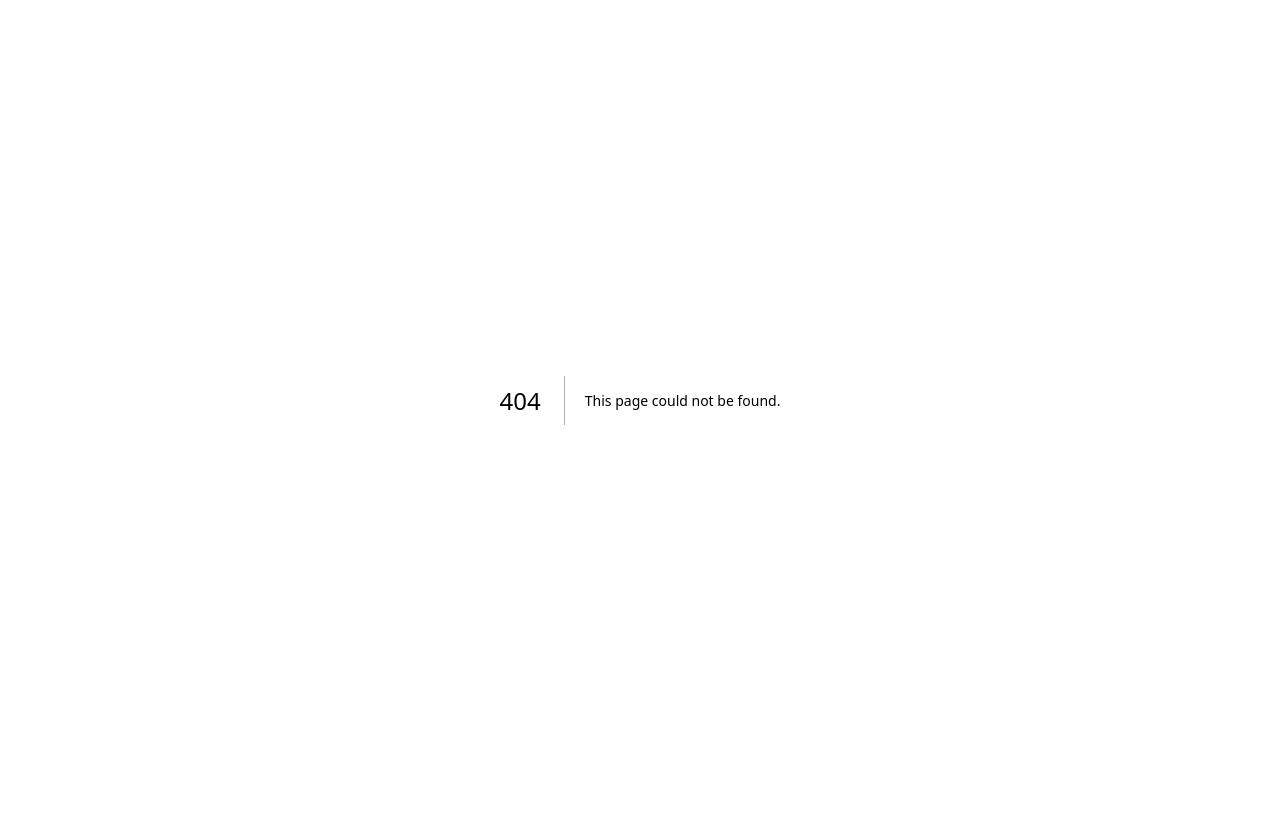
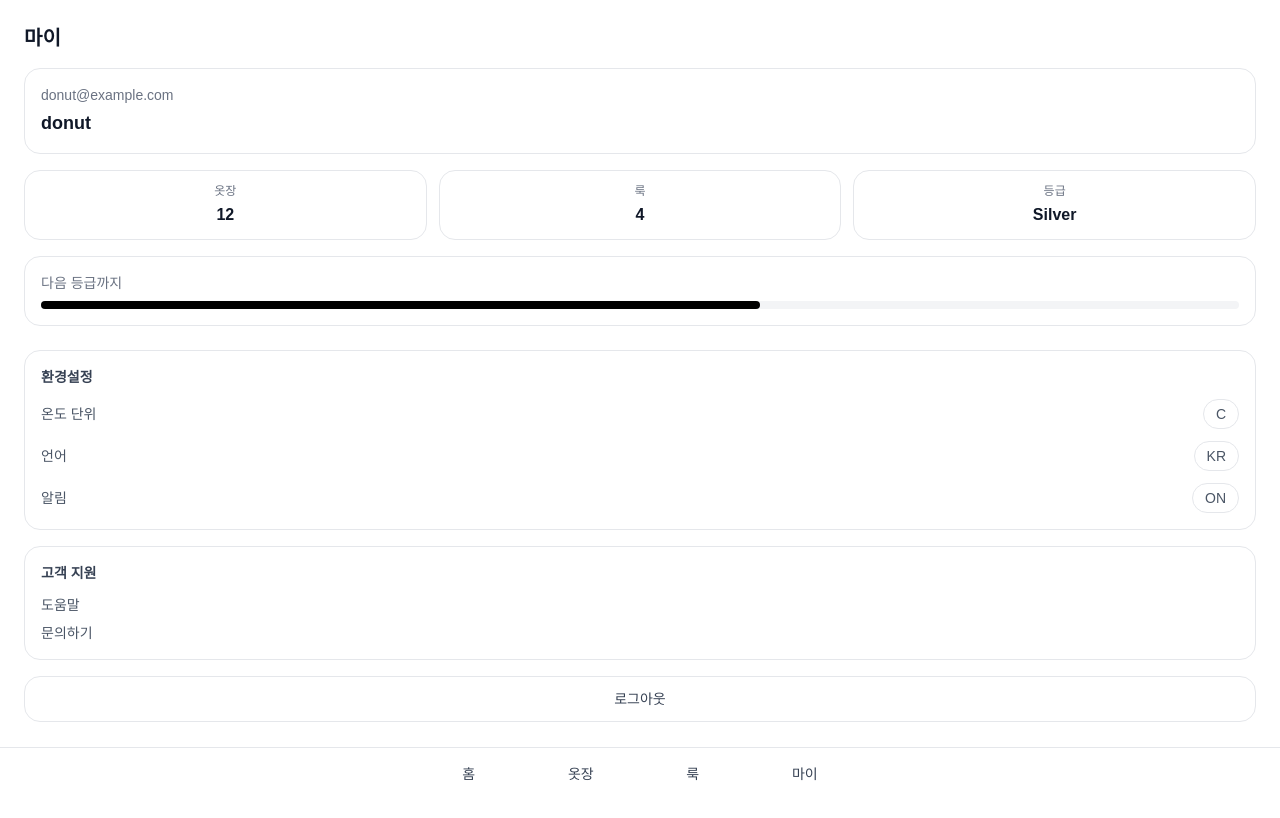
Before and after one commit to HJH-Projects/Donut-fe-mono, a Next.js app in the folder apps/web/: page /my in a window 1280 px wide. Before the commit this address had no page. Built offline with nearby package versions, Linux system fonts and the light colour scheme; no server answers.

Commit message:
feat(my): add profile and settings page

```diff
--- /dev/null
+++ b/apps/web/app/my/page.tsx
@@ -0,0 +1,9 @@
+import { getMeServer, getUserStatsServer } from '@/shared/api/users';
+import { MyPage } from '@/page/my/ui/MyPage';
+
+export default async function Page() {
+  const profile = await getMeServer();
+  const stats = await getUserStatsServer();
+
+  return <MyPage profile={profile} stats={stats} />;
+}
--- /dev/null
+++ b/apps/web/page/my/ui/MyPage.tsx
@@ -0,0 +1,105 @@
+'use client';
+
+import { useState } from 'react';
+import { UserProfile, UserStats } from '@/shared/api/users';
+import { BottomNav } from '@/shared/ui/BottomNav';
+
+type Props = {
+  profile: UserProfile;
+  stats: UserStats;
+};
+
+export const MyPage = ({ profile, stats }: Props) => {
+  const [temperatureUnit, setTemperatureUnit] = useState('C');
+  const [language, setLanguage] = useState('KR');
+  const [notifications, setNotifications] = useState(true);
+
+  return (
+    <main className="min-h-screen bg-white pb-24">
+      <header className="px-6 pt-6 pb-4">
+        <h1 className="text-xl font-semibold text-gray-900">마이</h1>
+      </header>
+
+      <section className="px-6">
+        <div className="rounded-2xl border border-gray-200 p-4">
+          <p className="text-sm text-gray-500">{profile.email ?? '이메일 없음'}</p>
+          <h2 className="mt-1 text-lg font-semibold text-gray-900">{profile.nickname}</h2>
+        </div>
+
+        <div className="mt-4 grid grid-cols-3 gap-3">
+          <div className="rounded-2xl border border-gray-200 p-3 text-center">
+            <p className="text-xs text-gray-500">옷장</p>
+            <p className="mt-1 text-base font-semibold text-gray-900">{stats.closetCount}</p>
+          </div>
+          <div className="rounded-2xl border border-gray-200 p-3 text-center">
+            <p className="text-xs text-gray-500">룩</p>
+            <p className="mt-1 text-base font-semibold text-gray-900">{stats.lookCount}</p>
+          </div>
+          <div className="rounded-2xl border border-gray-200 p-3 text-center">
+            <p className="text-xs text-gray-500">등급</p>
+            <p className="mt-1 text-base font-semibold text-gray-900">{stats.grade}</p>
+          </div>
+        </div>
+
+        <div className="mt-4 rounded-2xl border border-gray-200 p-4">
+          <p className="text-sm text-gray-500">다음 등급까지</p>
+          <div className="mt-2 h-2 w-full rounded-full bg-gray-100">
+            <div
+              className="h-2 rounded-full bg-black"
+              style={{ width: `${Math.round(stats.gradeProgress * 100)}%` }}
+            />
+          </div>
+        </div>
+      </section>
+
+      <section className="mt-6 px-6 space-y-4">
+        <div className="rounded-2xl border border-gray-200 p-4">
+          <h3 className="text-sm font-semibold text-gray-700">환경설정</h3>
+          <div className="mt-3 space-y-3 text-sm text-gray-600">
+            <div className="flex items-center justify-between">
+              <span>온도 단위</span>
+              <button
+                onClick={() => setTemperatureUnit((prev) => (prev === 'C' ? 'F' : 'C'))}
+                className="rounded-full border border-gray-200 px-3 py-1"
+              >
+                {temperatureUnit}
+              </button>
+            </div>
+            <div className="flex items-center justify-between">
+              <span>언어</span>
+              <button
+                onClick={() => setLanguage((prev) => (prev === 'KR' ? 'EN' : 'KR'))}
+                className="rounded-full border border-gray-200 px-3 py-1"
+              >
+                {language}
+              </button>
+            </div>
+            <div className="flex items-center justify-between">
+              <span>알림</span>
+              <button
+                onClick={() => setNotifications((prev) => !prev)}
+                className="rounded-full border border-gray-200 px-3 py-1"
+              >
+                {notifications ? 'ON' : 'OFF'}
+              </button>
+            </div>
+          </div>
+        </div>
+
+        <div className="rounded-2xl border border-gray-200 p-4">
+          <h3 className="text-sm font-semibold text-gray-700">고객 지원</h3>
+          <div className="mt-3 space-y-2 text-sm text-gray-600">
+            <p>도움말</p>
+            <p>문의하기</p>
+          </div>
+        </div>
+
+        <button className="w-full rounded-2xl border border-gray-200 py-3 text-sm text-gray-700">
+          로그아웃
+        </button>
+      </section>
+
+      <BottomNav />
+    </main>
+  );
+};
--- /dev/null
+++ b/apps/web/shared/api/users.ts
@@ -0,0 +1,70 @@
+import { clientKy } from './client';
+import { serverKy } from './server';
+
+export type UserProfile = {
+  id: string;
+  nickname: string;
+  email?: string;
+  profileImg: string | null;
+  isNewUser: boolean;
+  createdAt: string;
+};
+
+export type UserStats = {
+  closetCount: number;
+  lookCount: number;
+  grade: string;
+  gradeProgress: number;
+};
+
+const mockProfile: UserProfile = {
+  id: 'mock-user-id',
+  nickname: 'donut',
+  email: 'donut@example.com',
+  profileImg: null,
+  isNewUser: false,
+  createdAt: new Date().toISOString(),
+};
+
+const mockStats: UserStats = {
+  closetCount: 12,
+  lookCount: 4,
+  grade: 'Silver',
+  gradeProgress: 0.6,
+};
+
+export const getMeServer = async () => {
+  try {
+    return await serverKy.get('users/me').json<UserProfile>();
+  } catch {
+    return mockProfile;
+  }
+};
+
+export const getMeClient = async () => {
+  try {
+    return await clientKy.get('users/me').json<UserProfile>();
+  } catch {
+    return mockProfile;
+  }
+};
+
+export const getUserStatsServer = async () => {
+  return mockStats;
+};
+
+export const updateProfileClient = async (payload: { nickname?: string; profileImg?: string }) => {
+  try {
+    return await clientKy.patch('users/profile', { json: payload }).json<UserProfile>();
+  } catch {
+    return { ...mockProfile, ...payload };
+  }
+};
+
+export const resetUserClient = async () => {
+  try {
+    return await clientKy.post('users/reset').json<{ success: boolean }>();
+  } catch {
+    return { success: true };
+  }
+};
--- /dev/null
+++ b/apps/web/shared/ui/BottomNav.tsx
@@ -0,0 +1,26 @@
+import Link from 'next/link';
+
+const NAV_ITEMS = [
+  { href: '/', label: '홈' },
+  { href: '/closet', label: '옷장' },
+  { href: '/look', label: '룩' },
+  { href: '/my', label: '마이' },
+];
+
+export const BottomNav = () => {
+  return (
+    <nav className="fixed bottom-0 left-0 right-0 border-t border-gray-200 bg-white">
+      <div className="mx-auto flex max-w-md items-center justify-around py-4">
+        {NAV_ITEMS.map((item) => (
+          <Link
+            key={item.href}
+            href={item.href}
+            className="text-sm font-medium text-gray-700"
+          >
+            {item.label}
+          </Link>
+        ))}
+      </div>
+    </nav>
+  );
+};
```
